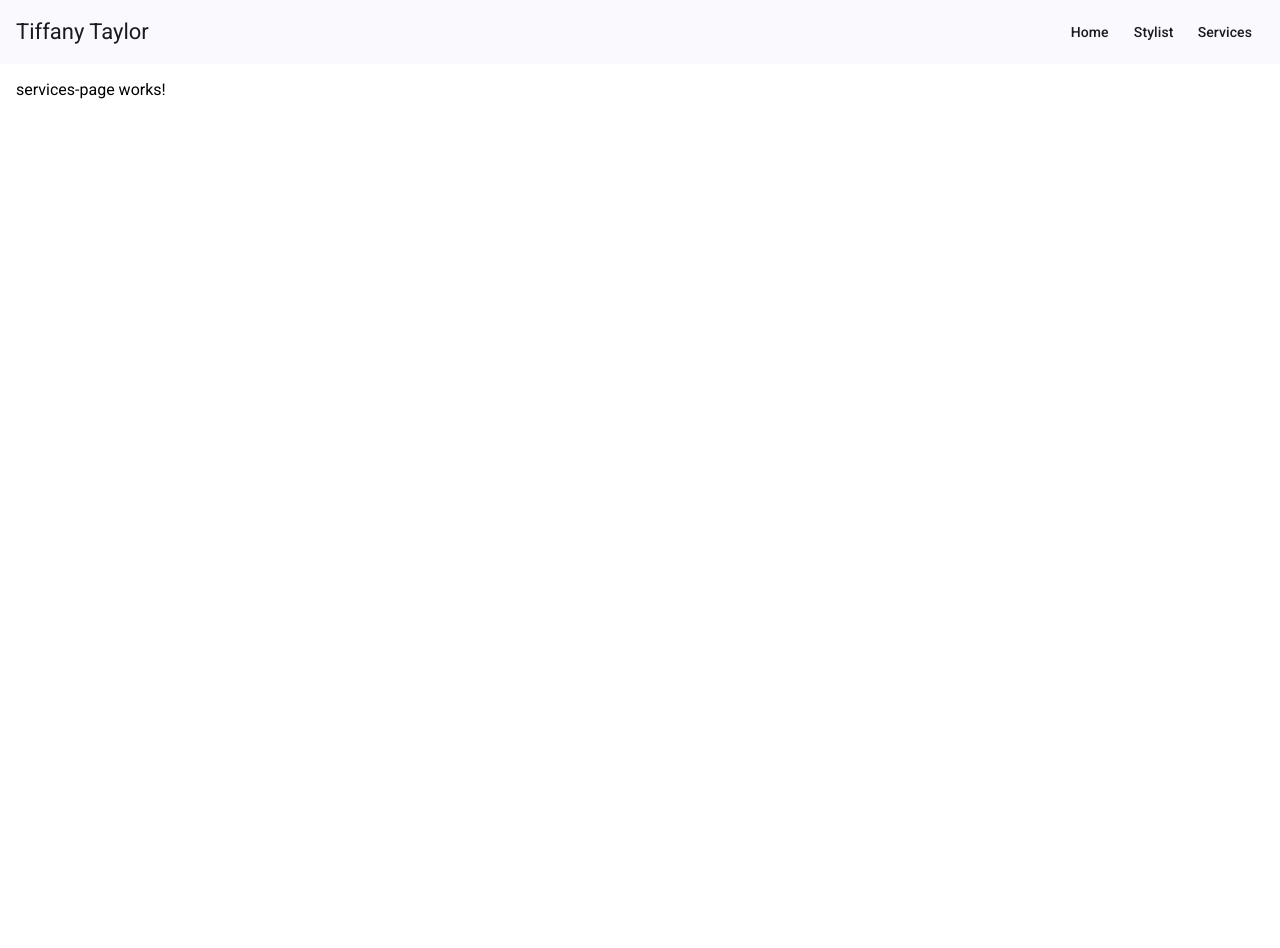
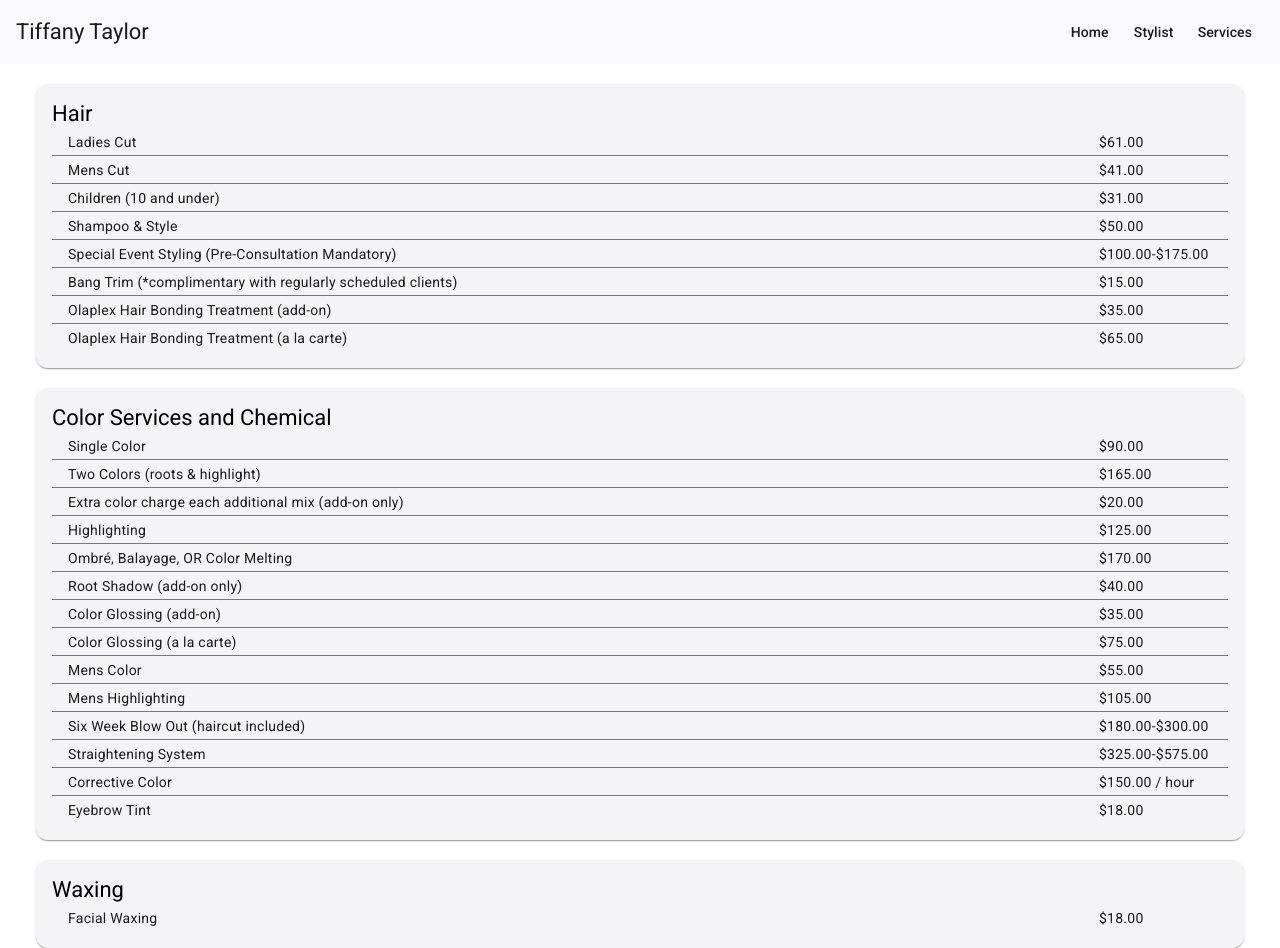
Before and after one commit to hhamrick/tiff-taylor-hair, an Angular app: page /services in a window 1280 px wide. Before the commit the page ends 800 px from the top, so only its background shows below. Built offline with nearby package versions, Linux system fonts and the light colour scheme.

Commit message:
Services tables

```diff
--- a/src/app/services-page/services-page.component.css
+++ b/src/app/services-page/services-page.component.css
@@ -0,0 +1,17 @@
+table {
+    width: 100%;
+    background: transparent;
+}
+
+tr {
+    height: 28px;
+}
+
+td:last-child {
+    width: 145px;
+}
+
+mat-card {
+    padding: 16px;
+    margin: 20px;
+}
--- a/src/app/services-page/services-page.component.html
+++ b/src/app/services-page/services-page.component.html
@@ -1 +1,18 @@
-<p>services-page works!</p>
+<mat-card *ngFor="let table of tables">
+    <mat-card-title>{{table.title}}</mat-card-title>
+    <div class="table-container">
+      <table mat-table [dataSource]="table.data">
+        <ng-container matColumnDef="service">
+          <th mat-header-cell *matHeaderCellDef></th>
+          <td mat-cell *matCellDef="let element"> {{element.service}} </td>
+        </ng-container>
+
+        <ng-container matColumnDef="price">
+          <th mat-header-cell *matHeaderCellDef></th>
+          <td mat-cell *matCellDef="let element"> {{element.price}} </td>
+        </ng-container>
+
+        <tr mat-row *matRowDef="let row; columns: displayedColumns;"></tr>
+      </table>
+    </div>
+  </mat-card>
--- a/src/app/services-page/services-page.component.ts
+++ b/src/app/services-page/services-page.component.ts
@@ -1,8 +1,11 @@
 import { Component } from '@angular/core';
+import { MatTableModule } from '@angular/material/table';
+import { MatCardModule } from '@angular/material/card';
+import { CommonModule } from '@angular/common';
 
 @Component({
   selector: 'app-services-page',
-  imports: [],
+  imports: [CommonModule, MatTableModule, MatCardModule],
   templateUrl: './services-page.component.html',
   styleUrl: './services-page.component.css'
 })
@@ -12,4 +15,39 @@ export class ServicesPageComponent {
     title: 'Services',
     component: ServicesPageComponent
   }
+
+  hairData = [
+    { service: 'Ladies Cut', price: '$61.00' },
+    { service: 'Mens Cut', price: '$41.00' },
+    { service: 'Children (10 and under)', price: '$31.00' },
+    { service: 'Shampoo & Style', price: '$50.00' },
+    { service: 'Special Event Styling (Pre-Consultation Mandatory)', price: '$100.00-$175.00' },
+    { service: 'Bang Trim (*complimentary with regularly scheduled clients)', price: '$15.00' },
+    { service: 'Olaplex Hair Bonding Treatment (add-on)', price: '$35.00' },
+    { service: 'Olaplex Hair Bonding Treatment (a la carte)', price: '$65.00' },
+  ];
+
+  colorData = [
+    { service: 'Single Color', price: '$90.00' },
+    { service: 'Two Colors (roots & highlight)', price: '$165.00' },
+    { service: 'Extra color charge each additional mix (add-on only)', price: '$20.00' },
+    { service: 'Highlighting', price: '$125.00' },
+    { service: 'Ombré, Balayage, OR Color Melting', price: '$170.00' },
+    { service: 'Root Shadow (add-on only)', price: '$40.00' },
+    { service: 'Color Glossing (add-on)', price: '$35.00' },
+    { service: 'Color Glossing (a la carte)', price: '$75.00' },
+    { service: 'Mens Color', price: '$55.00' },
+    { service: 'Mens Highlighting', price: '$105.00' },
+    { service: 'Six Week Blow Out (haircut included)', price: '$180.00-$300.00' },
+    { service: 'Straightening System', price: '$325.00-$575.00' },
+    { service: 'Corrective Color', price: '$150.00 / hour' },
+    { service: 'Eyebrow Tint', price: '$18.00' }
+  ];
+
+  waxingData = [
+    { service: 'Facial Waxing', price: '$18.00' }
+  ]
+
+  displayedColumns = ['service', 'price'];
+  tables = [{ title: 'Hair', data: this.hairData }, { title: 'Color Services and Chemical', data: this.colorData }, { title: 'Waxing', data: this.waxingData }]
 }
```
